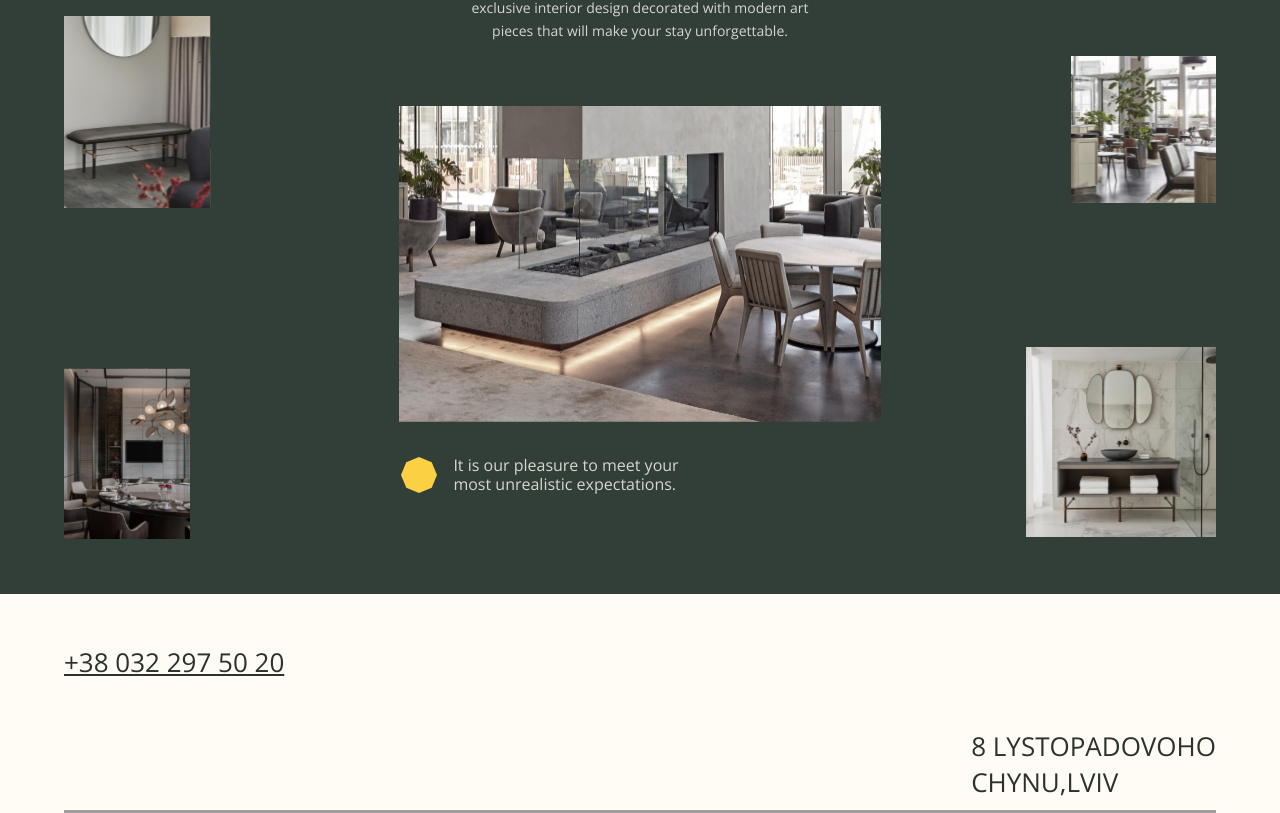
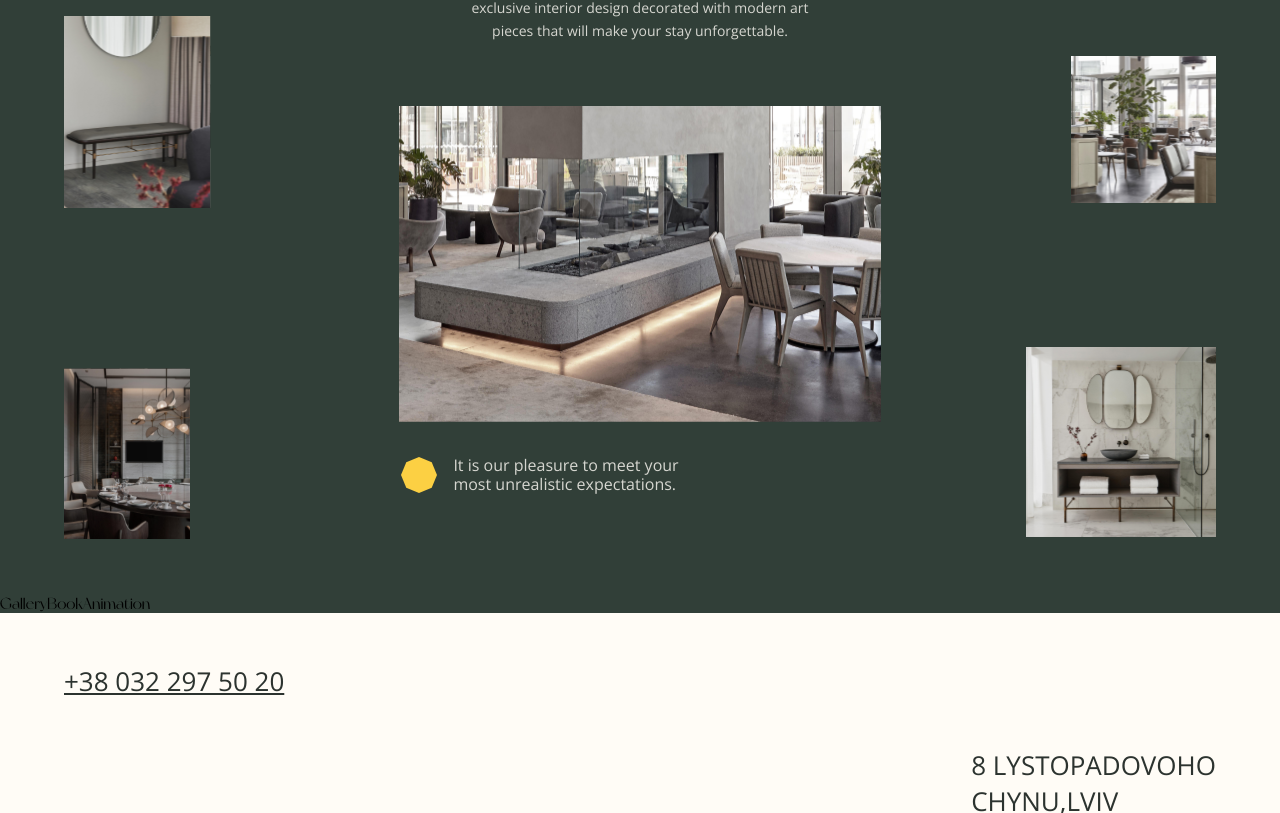
Before and after one commit to gift56/Fullstack-HotelWebsite, a React (Create React App) app: page / in a window 1280 px wide. Shown: the part 5666-6479 px from the top of the page. Built offline with nearby package versions, Linux system fonts and the light colour scheme; grey boxes are pictures that could not be loaded.

Commit message:
working on animation

```diff
--- a/src/components/Gallery.jsx
+++ b/src/components/Gallery.jsx
@@ -20,6 +20,7 @@ import {
   GalleryTitle,
 } from "../styles/gallery.styled";
 import { Container } from "../styles/container.styled";
+import GalleryBookAnimation from "./GalleryBookAnimation";
 
 const Gallery = () => {
   const MobileImgs = [
@@ -90,6 +91,7 @@ const Gallery = () => {
           </GalleryrightSide>
         </GalleryArea>
       </Container>
+      <GalleryBookAnimation />
     </GalleryCon>
   );
 };
--- a/src/styles/gallery.styled.js
+++ b/src/styles/gallery.styled.js
@@ -4,6 +4,7 @@ export const GalleryCon = styled.section`
   position: relative;
   background-color: ${({ theme }) => theme.darkColor};
   overflow: hidden;
+  z-index: 2;
 `;
 
 export const GalleryArea = styled.div`
```
